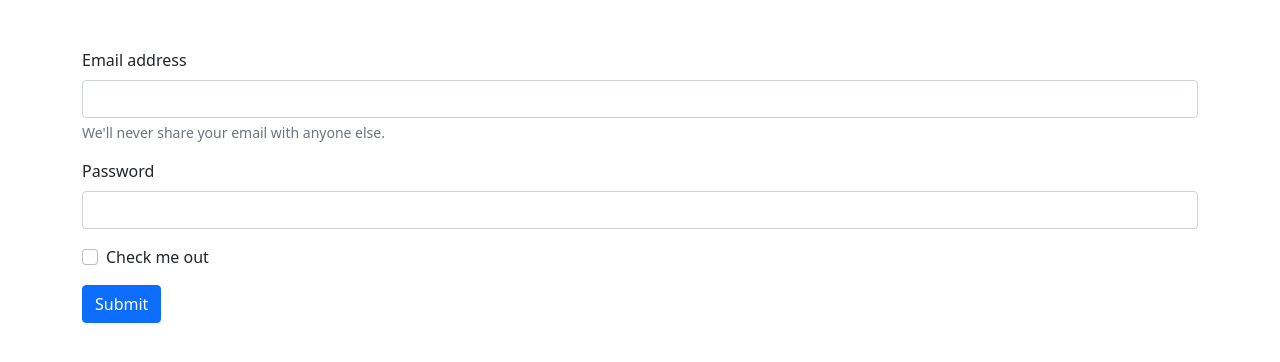
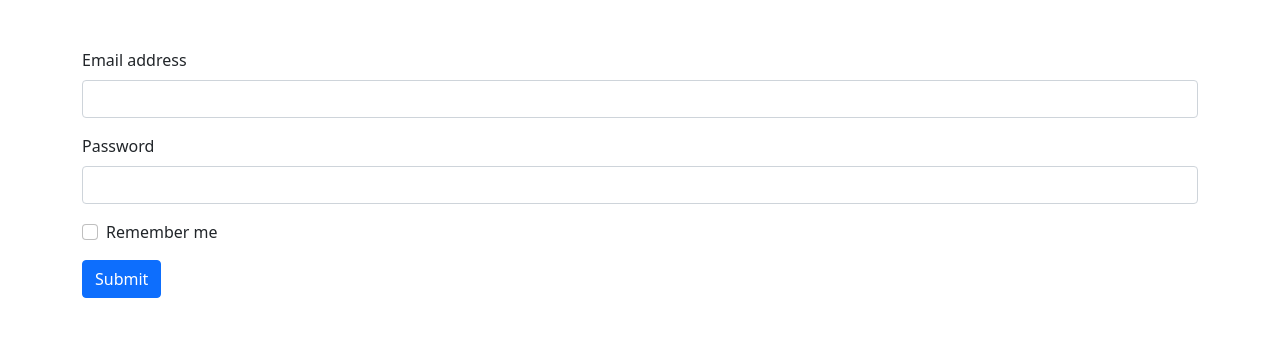
Before and after one commit to rabi477/gnt_service, a PHP site: page /login.php in a window 1280 px wide. Shown: the part 59-421 px from the top of the page. Run offline with PHP 8.4, Linux system fonts and the light colour scheme.

Commit message:
Update login.php

```diff
--- a/login.php
+++ b/login.php
@@ -21,7 +21,6 @@
             <div class="mb-3">
                 <label for="exampleInputEmail1" class="form-label">Email address</label>
                 <input type="email" class="form-control" id="exampleInputEmail1" aria-describedby="emailHelp" name="email">
-                <div id="emailHelp" class="form-text">We'll never share your email with anyone else.</div>
             </div>
             <div class="mb-3">
                 <label for="exampleInputPassword1" class="form-label">Password</label>
@@ -29,7 +28,7 @@
             </div>
             <div class="mb-3 form-check">
                 <input type="checkbox" class="form-check-input" id="exampleCheck1">
-                <label class="form-check-label" for="exampleCheck1">Check me out</label>
+                <label class="form-check-label" for="exampleCheck1">Remember me </label>
             </div>
             <button type="submit" class="btn btn-primary" name="subBtn">Submit</button>
         </form>
```
